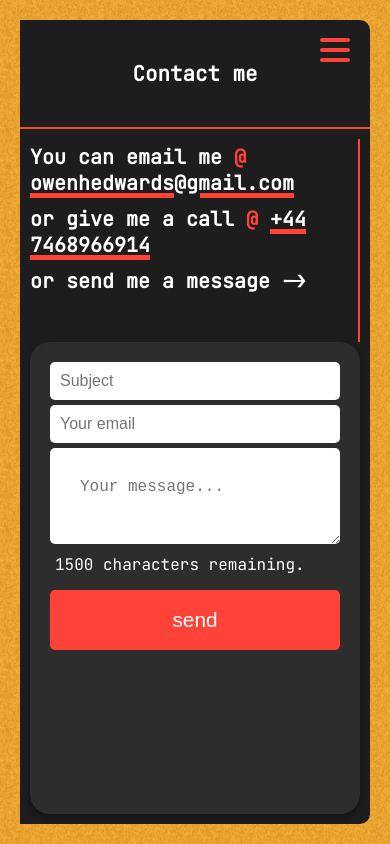
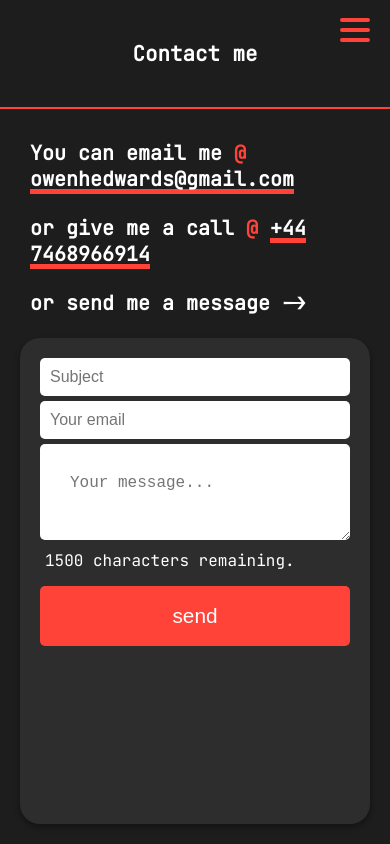
Before and after one commit to OwenM-Edwards/new-portfolio, a React (Create React App) app: page /contact in a window 390 px wide. Built offline with nearby package versions, Linux system fonts and the light colour scheme.

Commit message:
Update mobile styling

```diff
--- a/src/components/ContactForm.js
+++ b/src/components/ContactForm.js
@@ -24,7 +24,8 @@ const Wrapper = styled.div`
     flex-wrap:wrap;
     padding:40px 40px 40px 40px;
     @media (max-width: 900px) {
-        padding:10px 10px 10px 10px;
+        padding:20px 20px 20px 20px;
+        border-radius:0!important;
     }
 
     .textContainer {
@@ -35,6 +36,11 @@ const Wrapper = styled.div`
         text-align:start;
         padding:5px 0;
         border-right:2px solid ${props => props.theme.popColor};
+        @media (max-width: 900px) {
+            border-right:none;
+            justify-content:space-around;
+            padding:5px 0 5px 10px;
+        }
         & span {
             color:#ff4338;
         }
--- a/src/components/MobileMenu.js
+++ b/src/components/MobileMenu.js
@@ -6,7 +6,7 @@ import {LinksContainer} from '../components/index';
 export const MobileMenuStyled = styled.nav`
   display: flex;
   flex-direction: column;
-  justify-content: center;
+  justify-content: space-between;
   background: ${props => props.theme.offBlack};
   height: 100vh;
   text-align: left;
@@ -20,15 +20,19 @@ export const MobileMenuStyled = styled.nav`
   border-right:15px solid ${props => props.theme.popColor};
   width:100%;
 
-
   @media (min-width: 900px) {
     display:none;
   }
 
+  .textContainer {
+    height:80%;
+    display:flex;
+    flex-direction:column;
+    padding-top:90px;
     span {
-    font-size: 2rem;
+      font-size: 1.5rem;
       text-transform: uppercase;
-    padding: 2rem 0;
+      padding:30px 0 30px;
       font-weight: bold;
       letter-spacing: 0.5rem;
       color: white;
@@ -36,17 +40,18 @@ export const MobileMenuStyled = styled.nav`
       transition: color 0.3s linear;
       cursor: pointer;
 
-    @media (max-width: ${({ theme }) => theme.mobile}) {
-      font-size: 1.5rem;
-      text-align: center;
+
+      &:hover {
+        color:${props => props.theme.popColor};
+      }
+    }
   }
 
-    &:hover {
-      color: ${({ theme }) => theme.primaryHover};
-    }
-  }
+
   .socialContainer {
+    height:20%;
     position:relative;
+    right:55px;
     div {
       display: block!important;
     }
@@ -91,6 +96,7 @@ const MobileMenu = ({ setOpenMobileMenu, handlePageChangeMain, handlePageChange,
 
     return (
       <MobileMenuStyled openMobileMenu={openMobileMenu}>
+        <div className="textContainer">
           <span onClick={() => handlePageChangeMobile('home')}>
             <span role="img" aria-label="Home">&#x1f481;&#x1f3fb;&#x200d;&#x2642;&#xfe0f;</span>
             Home
@@ -103,6 +109,7 @@ const MobileMenu = ({ setOpenMobileMenu, handlePageChangeMain, handlePageChange,
             <span role="img" aria-label="Contact">&#x1f4e9;</span>
             Contact
           </span>
+        </div>
 
         <div className="socialContainer" >
           <LinksContainer className="linksContainer"/>
--- a/src/components/Project.js
+++ b/src/components/Project.js
@@ -63,7 +63,6 @@ const Wrapper = styled(motion.div)`
    width:100%;
    height:100%;
    display:flex;
-   /* padding:0 2px 5px 5px; */
    position:absolute;
    z-index:9999999999;
    top:0;
--- a/src/components/ProjectGrid.js
+++ b/src/components/ProjectGrid.js
@@ -16,7 +16,7 @@ const Wrapper = styled.div`
 
 
    @media (max-width: 900px)  {
-      padding:0px;
+      padding:5px;
    }
 
    .categoryTitle {
--- a/src/pages/Contact.js
+++ b/src/pages/Contact.js
@@ -12,15 +12,17 @@ const Wrapper = styled(WrapperSrc)`
    & .contentContainer {
       padding:20px 40px 20px 0;
 
-      @media (max-width: 700px), (max-height:700px)  {
-         padding:8px 8px 5px 8px;
-      }
       @media (max-width: 900px)  {
-         padding:20px 20px 20px 20px;
+         padding:0;
       }
 
       & .headerContainer {
          border-radius:0 10px 0px 0!important;
+
+
+         @media (max-width: 900px)  {
+            border-radius:0!important;
+         }
       }
    }
 
--- a/src/pages/Main.js
+++ b/src/pages/Main.js
@@ -13,18 +13,8 @@ const Wrapper = styled(WrapperSrc)`
   & .contentContainer {
     padding:20px 0 20px 40px;
 
-    @media (max-width: 700px), (max-height:700px)  {
-        padding:8px 8px 5px 8px;
-    }
-    @media (max-width: 730px)  {
-      padding:20px 20px 20px 20px;
-    }
     @media (max-width: 900px)  {
-      padding:20px 20px 20px 20px;
-    }
-
-    @media (max-height: 730px)  {
-      padding:10px 10px 10px 10px;
+      padding:0;
     }
     & .headerContainer {
       border-bottom:none!important;
@@ -52,13 +42,16 @@ const Wrapper = styled(WrapperSrc)`
     background-color:${props => props.theme.offBlack};
     width:100%;
     border-radius: 10px 0 0px 10px;
+    @media (max-width: 900px) {
+      border-radius: 0;
+    }
     display:flex;
 
     .infoContainer {
       display:flex;
       height:100%;
       width:80%;
-      padding:100px 30px 80px 80px;
+      padding:100px 30px 80px 60px;
       font-weight:500;
       flex-direction:column;
       @media (max-width: 1400px) {
@@ -68,6 +61,9 @@ const Wrapper = styled(WrapperSrc)`
       @media (max-width: 450px) {
         width:95%;
         padding:40px 10px 10px 20px;
+      }
+      @media (max-width: 750px) {
+        padding:70px 30px 40px 20px;
       }
 
       @media (max-height: 730px)  {
@@ -117,8 +113,8 @@ const Wrapper = styled(WrapperSrc)`
       .personalLinkContainer {
         display:flex;
         justify-content:space-between;
-        height:70px;
-        width:180px;
+        height:60px;
+        width:140px;
         margin-top:auto;
 
         img {
@@ -135,6 +131,7 @@ const Wrapper = styled(WrapperSrc)`
         }
       }
     }
+
     .skillsContainer {
       display:flex;
       height:100%;
--- a/src/pages/Projects.js
+++ b/src/pages/Projects.js
@@ -48,7 +48,7 @@ const Wrapper = styled(WrapperSrc)`
       margin:0 auto;
 
       @media (max-width: 900px)  {
-         padding:20px 20px 20px 20px;
+         padding:0px;
       }
 
       & .resumeIcon {
@@ -72,6 +72,7 @@ const Wrapper = styled(WrapperSrc)`
          flex-direction:row;
          position:relative;
          overflow:hidden;
+
       }
    }
 `
--- a/src/styled/styles.js
+++ b/src/styled/styles.js
@@ -97,8 +97,6 @@ const WrapperSrc = styled(motion.div)`
       z-index:3;
       opacity:1;
       font-size:1.2rem;
-      padding:5px;
-      padding-right:10px;
       transition:background-color 0.2s ease-in-out;
       box-shadow: 0 3px 6px rgba(0,0,0,0.16), 0 3px 6px rgba(0,0,0,0.23);
       display:flex;
```
Lines whose indentation alone changed are shown as unchanged.
